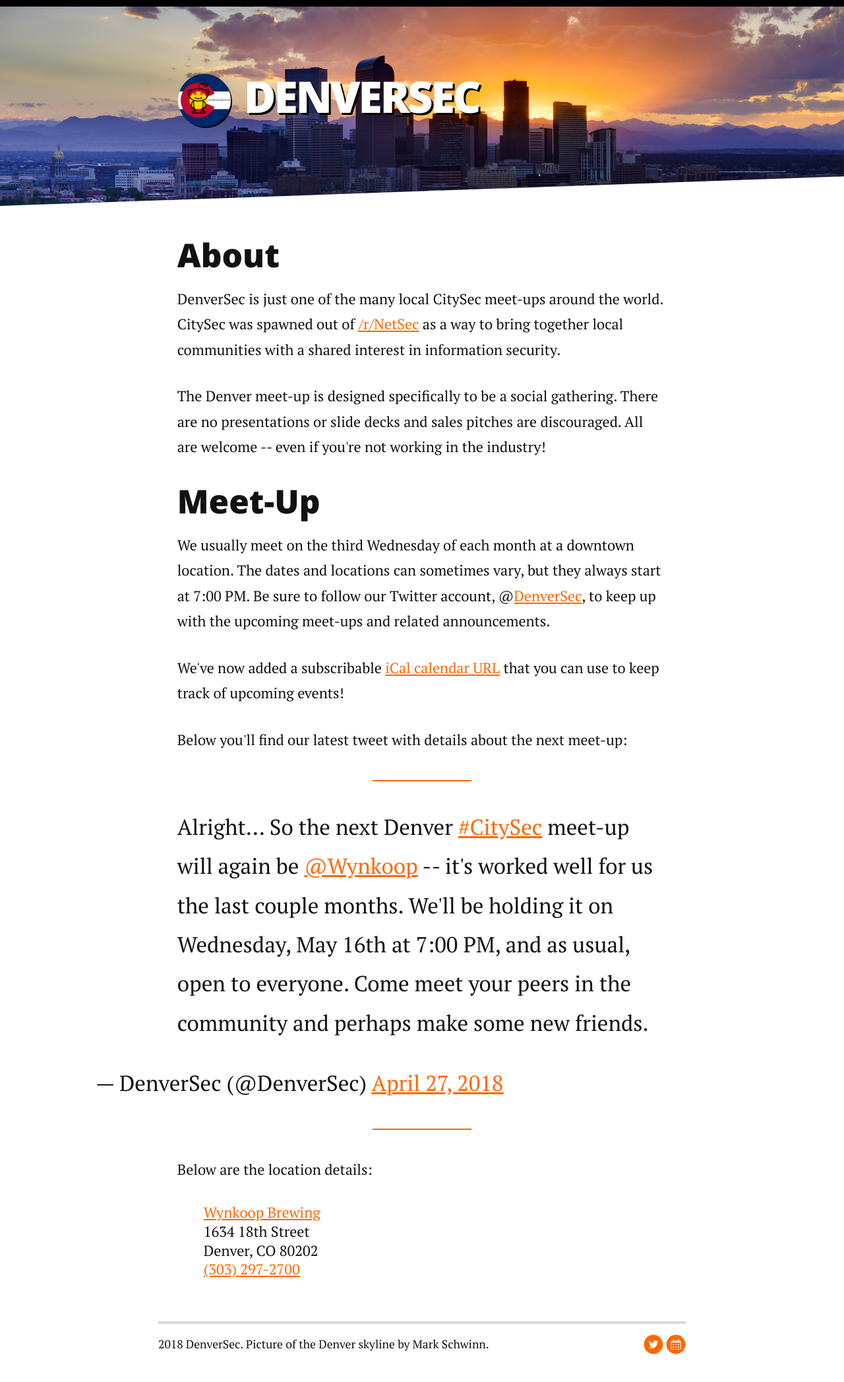
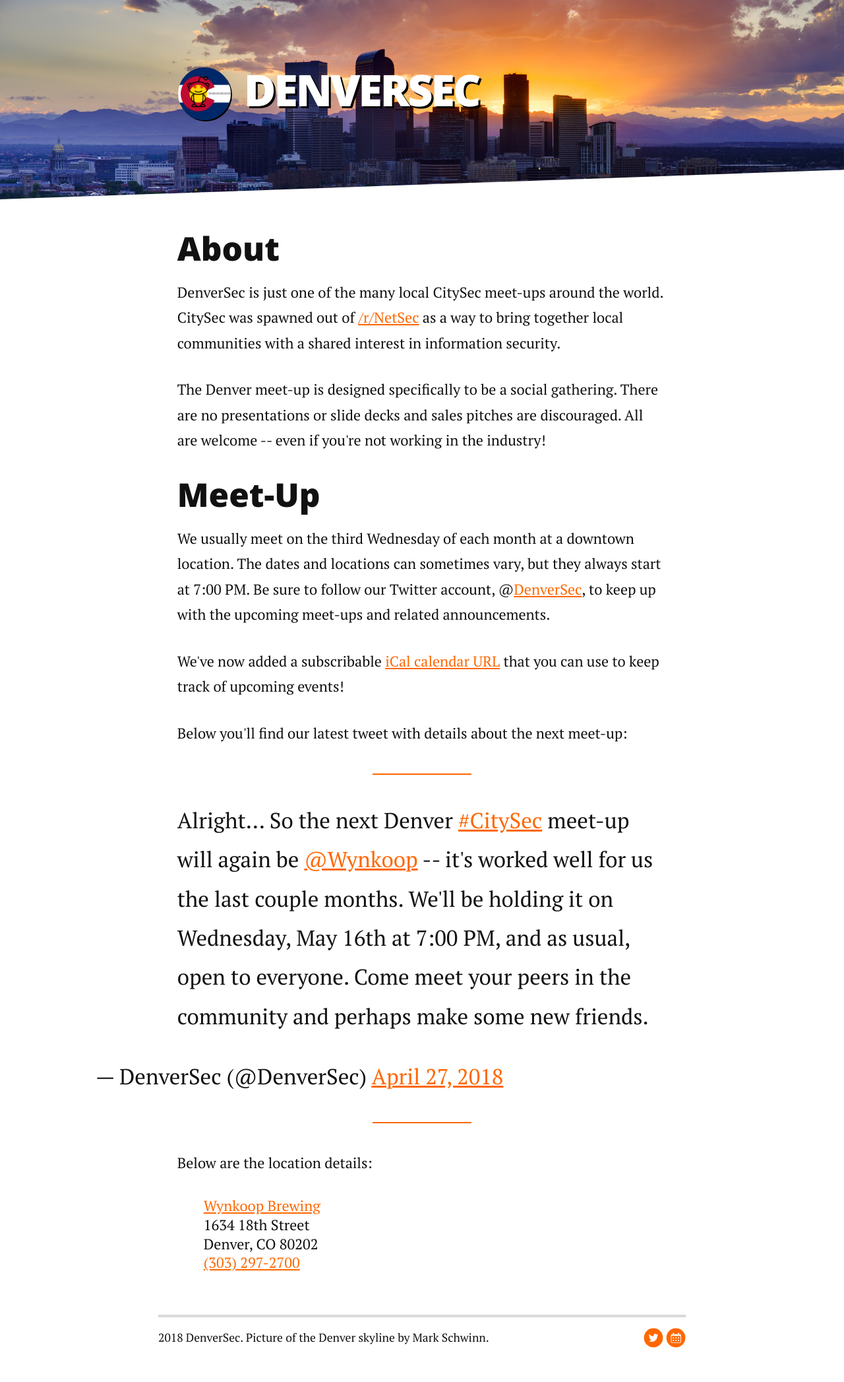
Before and after one commit to denversec/denversec.github.io, a Jekyll site: the page built from index.html, in a window 1280 px wide. Shown: the whole page at 66% size. Built offline with Jekyll 4.4.1, drawn with Linux system fonts in a browser that asks for light colours; nearby versions of some CDN libraries; comment, search, counter and statistics services are not loaded.

Commit message:
Some more minor styling changes

```diff
--- a/_includes/head.html
+++ b/_includes/head.html
@@ -32,8 +32,8 @@
     <!-- Modernizr -->
     <script src="{{ "/assets/js/modernizr.custom.15390.js" | prepend: site.baseurl }}" type="text/javascript"></script>
 
-    <meta name="theme-color" content="#ff6700">
-    <meta name="apple-mobile-web-app-status-bar-style" content="black-translucent">
+    <meta name="theme-color" content="#000">
+    <meta name="apple-mobile-web-app-status-bar-style" content="black">
 
     {% if site.google_analytics %} {% include google_analytics.html %} {% endif %}
 </head>
--- a/_includes/header.html
+++ b/_includes/header.html
@@ -1,4 +1,4 @@
-<div class="black-line" style="background-color: #000; height: 10px;">&nbsp;</div>
+
  <div class="header">
      <div class="container">
          <img class="header-icon" src="/assets/img/logo.png" />
```
